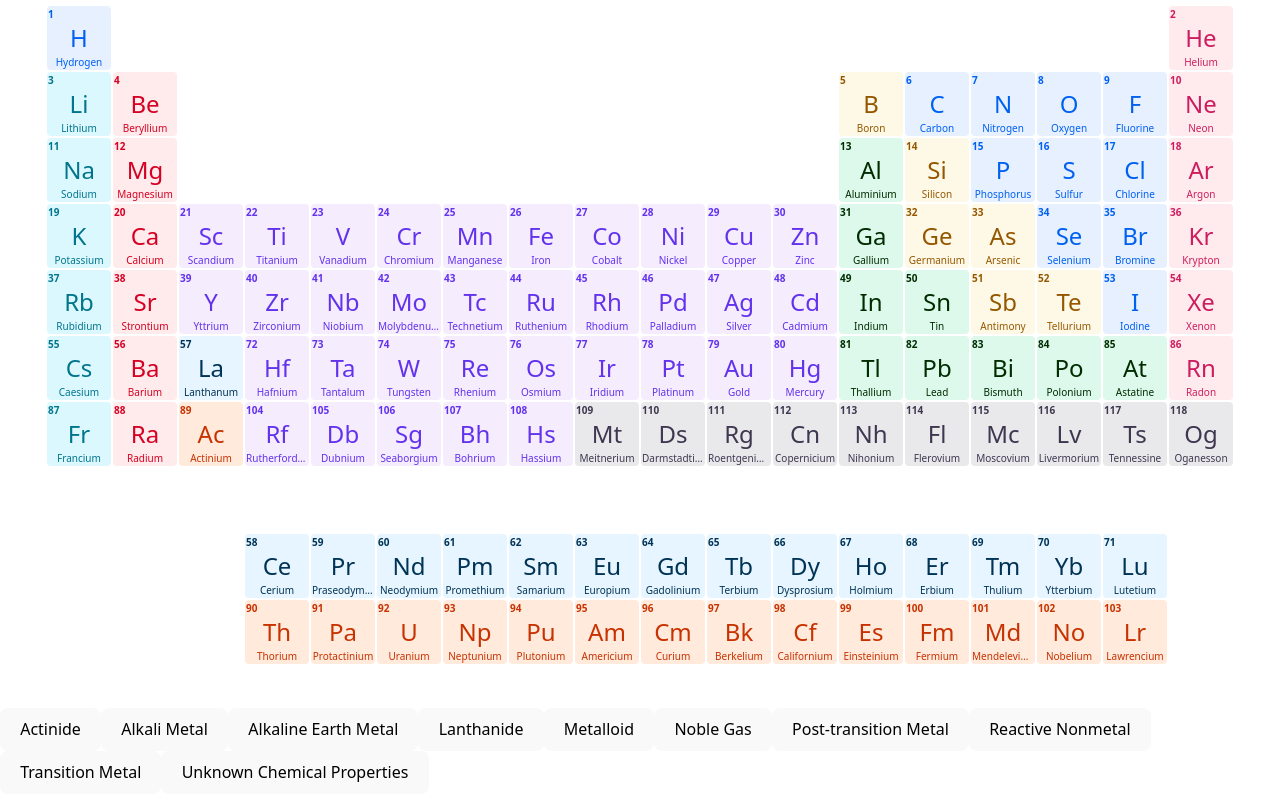
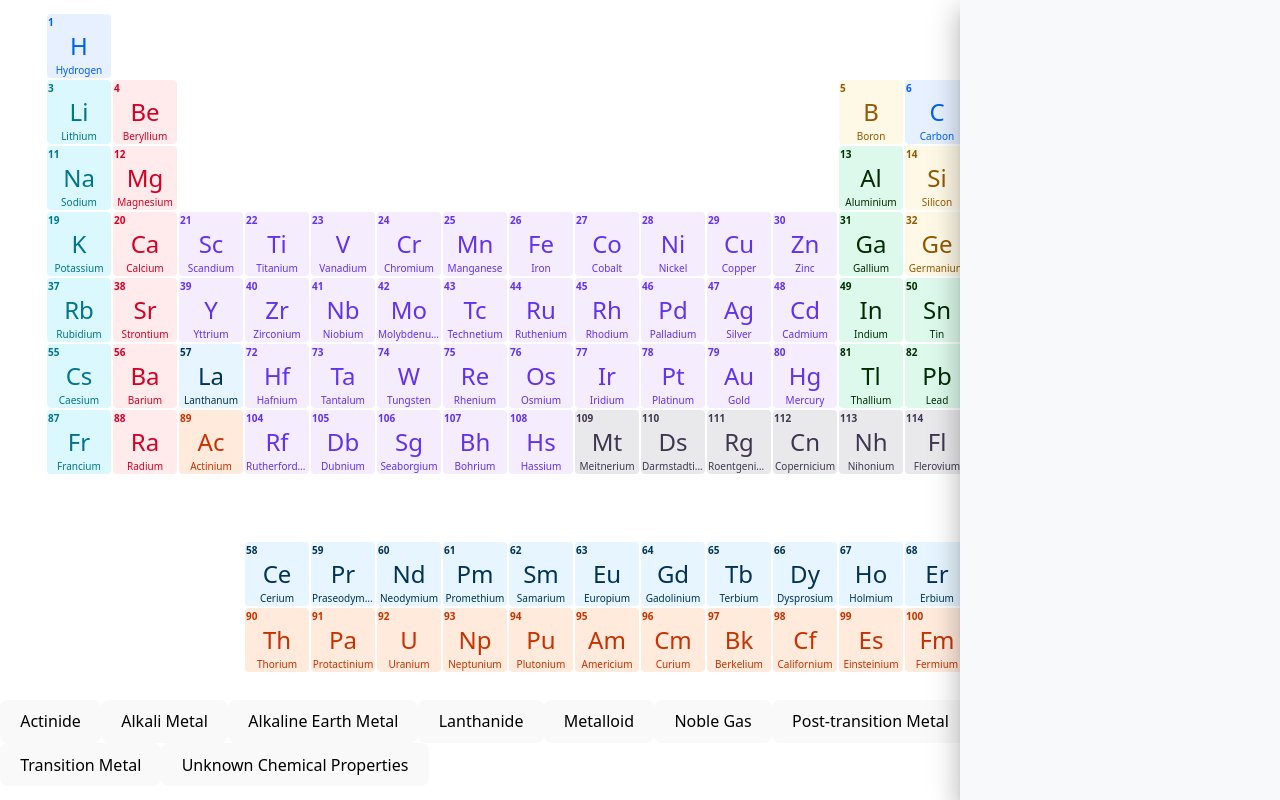
Before and after one commit to Mizumono/periodic-table, a React (Vite) app: page / in a window 1280 px wide. Built offline with nearby package versions, Linux system fonts and the light colour scheme.

Commit message:
feat: add description field to ElementData and ElementDetails component

```diff
--- /dev/null
+++ b/src/components/ElementDetails/ElementDetails.module.css
@@ -0,0 +1,24 @@
+.dialog {
+  background-color: #f8f9fa;
+  box-shadow:
+    0px 8px 10px -5px rgba(0, 0, 0, 0.2),
+    0px 16px 24px 2px rgba(0, 0, 0, 0.14),
+    0px 6px 30px 5px rgba(0, 0, 0, 0.12);
+  color: #000;
+  height: 100%;
+  position: fixed;
+  right: 0;
+  top: 0;
+  width: 320px;
+}
+
+.elementName {
+  margin: 16px 0;
+  padding: 0 8px;
+}
+
+.description {
+  margin: 16px 0;
+  padding: 0 8px;
+  font-size: 14px;
+}
--- a/src/components/ElementDetails/ElementDetails.tsx
+++ b/src/components/ElementDetails/ElementDetails.tsx
@@ -1,4 +1,5 @@
 import type { ElementData } from '../../types';
+import styles from'./ElementDetails.module.css'
 
 interface ElementDetailsProps {
   element: ElementData | null;
@@ -6,8 +7,9 @@ interface ElementDetailsProps {
 
 export const ElementDetails = ({ element }: ElementDetailsProps) => {
   return (
-    <div>
-      <h2>{element?.name}</h2>
+    <div className={styles.dialog}>
+      <h2 className={styles.elementName}>{element?.name}</h2>
+      <p className={styles.description}>{element?.description}</p>
     </div>
   );
 };
--- a/src/data/reactiveNonmetals.ts
+++ b/src/data/reactiveNonmetals.ts
@@ -3,6 +3,8 @@ import type { ElementData } from '../types';
 export const reactiveNonmetals: ElementData[] = [
   {
     category: 'reactive_nonmetal',
+    description:
+      'Hydrogen is the most common element in the universe, making up about 75% of its mass.',
     group: 1,
     name: 'Hydrogen',
     number: 1,
@@ -11,6 +13,8 @@ export const reactiveNonmetals: ElementData[] = [
   },
   {
     category: 'reactive_nonmetal',
+    description:
+      'Carbon is the second most abundant element in the human body by mass (about 18.5%) after oxygen.',
     group: 14,
     name: 'Carbon',
     number: 6,
@@ -19,6 +23,8 @@ export const reactiveNonmetals: ElementData[] = [
   },
   {
     category: 'reactive_nonmetal',
+    description:
+      'Liquid nitrogen is used in molecular gastronomy to make ultra-smooth ice cream.',
     group: 15,
     name: 'Nitrogen',
     number: 7,
@@ -27,6 +33,7 @@ export const reactiveNonmetals: ElementData[] = [
   },
   {
     category: 'reactive_nonmetal',
+    description: "As a gas, oxygen is clear. As a liquid, it's pale blue.",
     group: 16,
     name: 'Oxygen',
     number: 8,
@@ -35,6 +42,8 @@ export const reactiveNonmetals: ElementData[] = [
   },
   {
     category: 'reactive_nonmetal',
+    description:
+      'Initial studies on fluorine were so dangerous that several 19th-century experimenters were deemed "fluorine martyrs" after misfortunes with hydrofluoric acid.',
     group: 17,
     name: 'Fluorine',
     number: 9,
@@ -43,6 +52,8 @@ export const reactiveNonmetals: ElementData[] = [
   },
   {
     category: 'reactive_nonmetal',
+    description:
+      'Elemental phosphorus exists in two major forms, white phosphorus and red phosphorus, but because it is highly reactive, phosphorus is never found as a free element on Earth.',
     group: 15,
     name: 'Phosphorus',
     number: 15,
@@ -51,6 +62,8 @@ export const reactiveNonmetals: ElementData[] = [
   },
   {
     category: 'reactive_nonmetal',
+    description:
+      'According to the Ebers Papyrus, a sulfur ointment was used in ancient Egypt to treat granular eyelids.',
     group: 16,
     name: 'Sulfur',
     number: 16,
@@ -59,6 +72,8 @@ export const reactiveNonmetals: ElementData[] = [
   },
   {
     category: 'reactive_nonmetal',
+    description:
+      'Chlorine gas, also known as bertholite, was first used as a weapon in World War I. As described by the soldiers, it had the distinctive smell of a mixture of pepper and pineapple.',
     group: 17,
     name: 'Chlorine',
     number: 17,
@@ -67,6 +82,7 @@ export const reactiveNonmetals: ElementData[] = [
   },
   {
     category: 'reactive_nonmetal',
+    description: 'Selenium is used in glassmaking.',
     group: 16,
     name: 'Selenium',
     number: 34,
@@ -75,6 +91,7 @@ export const reactiveNonmetals: ElementData[] = [
   },
   {
     category: 'reactive_nonmetal',
+    description: 'Bromine is used to purify water.',
     group: 17,
     name: 'Bromine',
     number: 35,
@@ -83,6 +100,8 @@ export const reactiveNonmetals: ElementData[] = [
   },
   {
     category: 'reactive_nonmetal',
+    description:
+      'Iodine was discovered by accident. In 1811 chemist Bernard Courtois used too much of sulfuric acid in procces of extracting saltpeter from seaweed. Violet vapor appeared and condesed to black crystals which he called "substance X".',
     group: 17,
     name: 'Iodine',
     number: 53,
--- a/src/index.css
+++ b/src/index.css
@@ -4,7 +4,6 @@
   font-weight: 400;
 
   color-scheme: light dark;
-  color: rgba(255, 255, 255, 0.87);
   background-color: #f8f9fa;
 
   font-synthesis: none;
--- a/src/types/index.ts
+++ b/src/types/index.ts
@@ -2,6 +2,7 @@ import type { Category } from './categories';
 
 export interface ElementData {
   category: Category;
+  description?: string;
   group: number;
   name: string;
   number: number;
```
